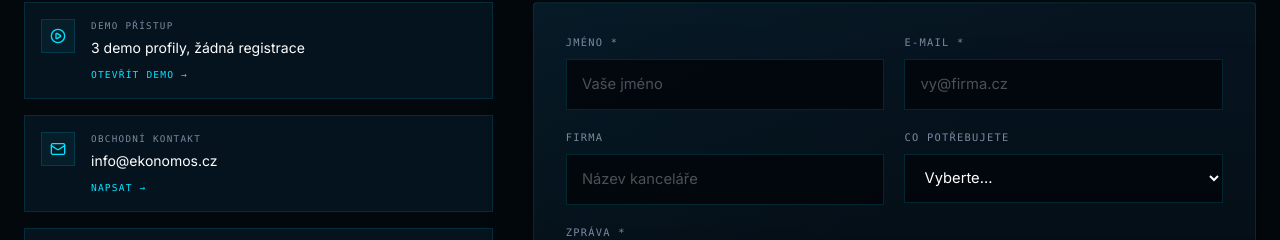
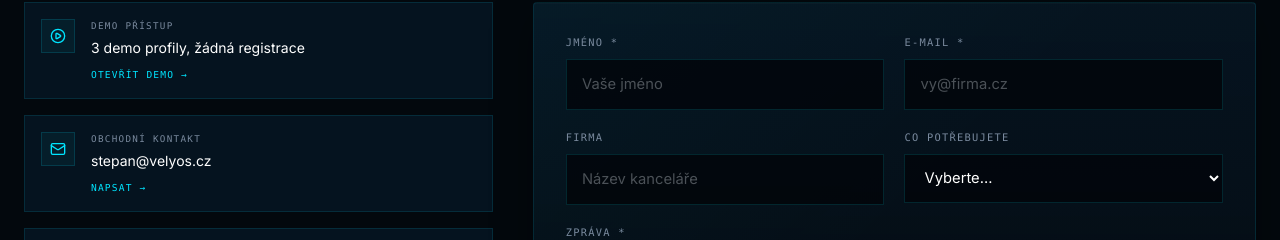
Before and after one commit to stepanmanda/schekonom-web, a Next.js app: page / in a window 1280 px wide. Shown: the part 8601-8841 px from the top of the page. Built offline with nearby package versions, Linux system fonts and the light colour scheme.

Commit message:
auto: Edit on ContactSection.tsx

```diff
--- a/src/components/marketing/ContactSection.tsx
+++ b/src/components/marketing/ContactSection.tsx
@@ -16,9 +16,9 @@ const contactInfo = [
   {
     icon: Mail,
     label: "Obchodní kontakt",
-    value: "info@ekonomos.cz",
+    value: "stepan@velyos.cz",
     actionLabel: "Napsat",
-    href: "mailto:info@ekonomos.cz",
+    href: "mailto:stepan@velyos.cz",
   },
   {
     icon: MessageSquare,
```
